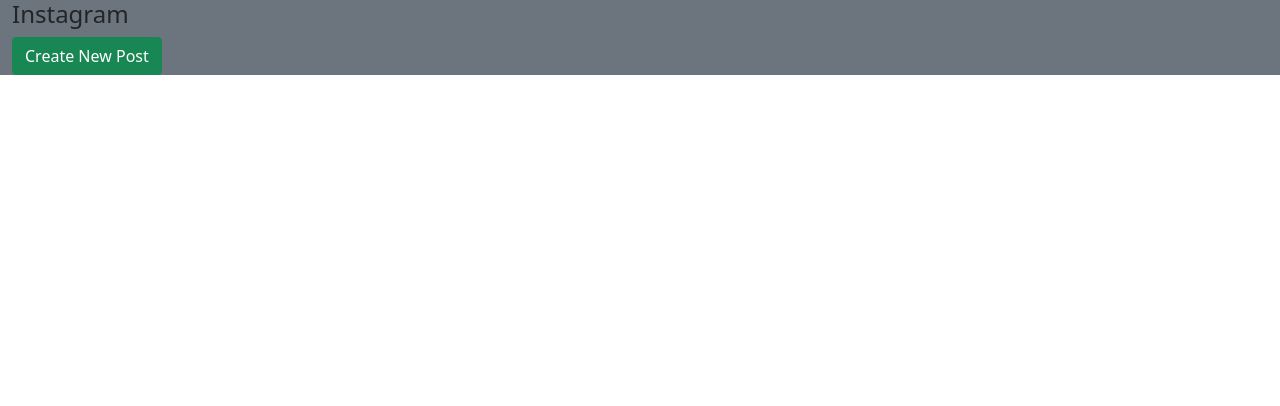
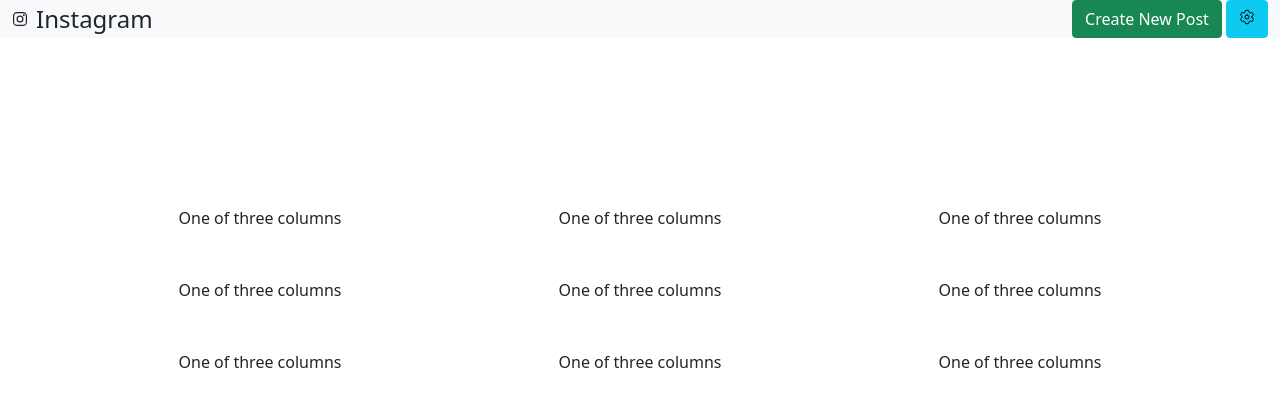
Before and after one commit to Emma4212/iggrid, a plain HTML site: page index.html in a window 1280 px wide. Drawn offline with nearby package versions, Linux system fonts and the light colour scheme.

Commit message:
Bootstrap 2.0

```diff
--- a/index.html
+++ b/index.html
@@ -5,29 +5,79 @@
     <meta charset="UTF-8">
     <meta name="viewport" content="width=device-width, initial-scale=1.0">
     <title>Document</title>
-    <link
-    href="https://cdn.jsdelivr.net/npm/bootstrap@5.0.2/dist/css/bootstrap.min.css"
-    rel="stylesheet"
-    integrity="sha384-EVSTQN3/azprG1Anm3QDgpJLIm9Nao0Yz1ztcQTwFspd3yD65VohhpuuCOmLASjC"
-    crossorigin="anonymous"
-/>
+    <link href="https://cdn.jsdelivr.net/npm/bootstrap@5.0.2/dist/css/bootstrap.min.css" rel="stylesheet"
+        integrity="sha384-EVSTQN3/azprG1Anm3QDgpJLIm9Nao0Yz1ztcQTwFspd3yD65VohhpuuCOmLASjC" crossorigin="anonymous" />
 </head>
 
 <body>
 
-    <div class="container-fluid">
-        <div class="row">
-            <div class="col bg-secondary">
-                <h4>Instagram</h4>
-                <button type="button" class="btn btn-success">Create New Post</button>
+<!-- barra superior -->
 
-            </div>
+<div class="container-fluid">
+    <div class="row align-items-center bg-light">
+        <div class="col-6 d-flex align-items-center">
+            <ion-icon name="logo-instagram" class="me-2"></ion-icon>
+            <h4 class="mb-0">Instagram</h4>
+        </div>
+        <div class="col-6 text-end">
+            <button type="button" class="btn btn-success">Create New Post</button>
+            <button type="button" class="btn btn-info"><ion-icon name="settings-outline"></ion-icon></button>
+
+        </div>
+
+    </div>
+</div><br><br><br><br><br><br><br>
+
+<!-- columna 1 -->
+
+<div class="container text-center">
+    <div class="row align-items-start">
+      <div class="col">
+        One of three columns
+      </div>
+      <div class="col">
+        One of three columns
+      </div>
+      <div class="col">
+        One of three columns
+      </div>
+    </div>
+  </div><br><br>
+
+<!-- columna 2 -->
+
+  <div class="container text-center">
+    <div class="row align-items-center">
+      <div class="col">
+        One of three columns
+      </div>
+      <div class="col">
+        One of three columns
+      </div>
+      <div class="col">
+        One of three columns
+      </div>
+    </div>
+  </div><br><br>
+
+<!-- columna 3 -->
+
+  <div class="container text-center">
+    <div class="row align-items-end">
+      <div class="col">
+        One of three columns
+      </div>
+      <div class="col">
+        One of three columns
+      </div>
+      <div class="col">
+        One of three columns
+      </div>
+    </div>
+  </div>
 
 
-
-        </div>
-    </div>
-
+</div>
 
 
 
```
